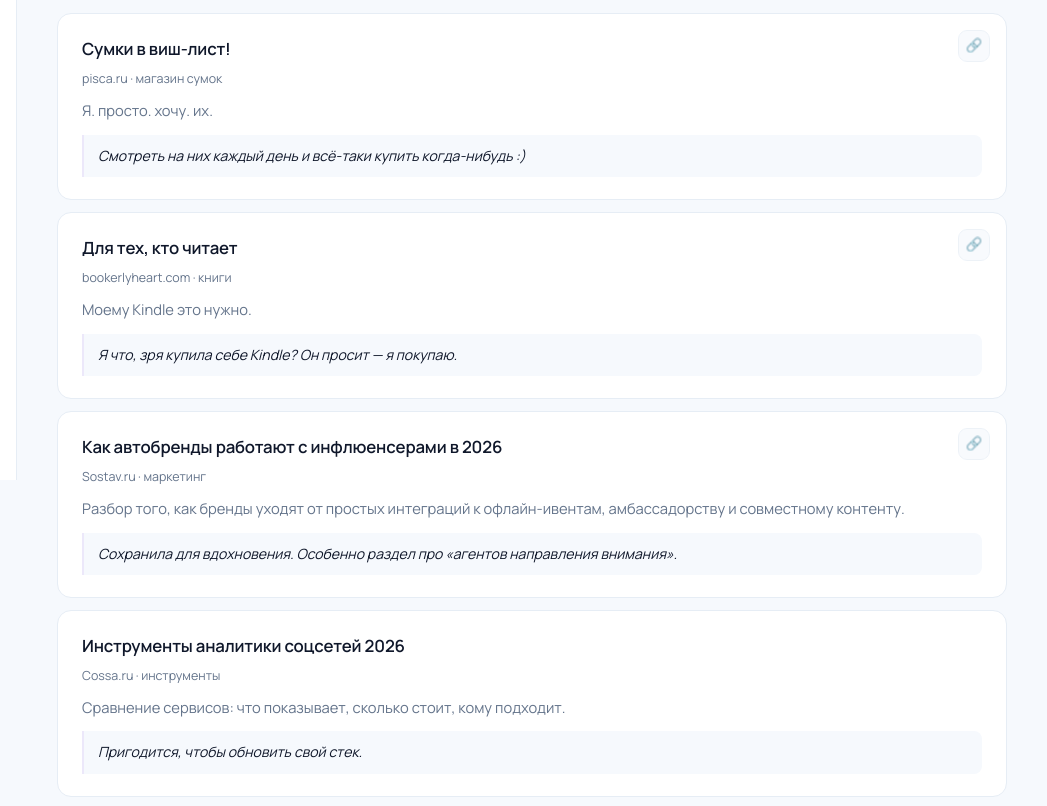
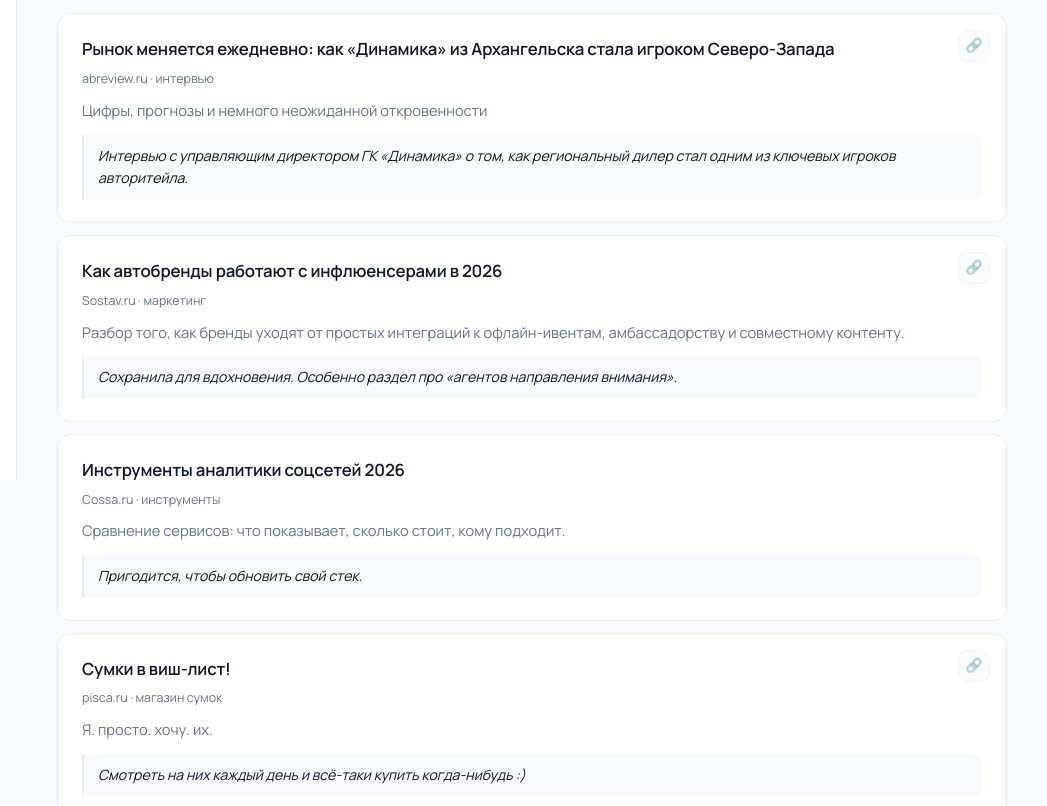
Before and after one commit to eabulatetskaya-web/eka-life, a plain HTML site: page links.html in a window 1280 px wide. Shown: the part 320-1126 px from the top of the page, 233-1280 px from the left. Drawn offline with nearby package versions, Linux system fonts and the light colour scheme.

Commit message:
Update links.html

```diff
--- a/links.html
+++ b/links.html
@@ -76,18 +76,11 @@
 
   <section class="links-list">
 
-    <a class="link-item" href="https://pisca.ru/" target="_blank" data-topic="life">
-      <h3>Сумки в виш-лист!</h3>
-      <div class="link-source">pisca.ru · магазин сумок</div>
-      <p>Я. просто. хочу. их.</p>
-      <div class="link-comment">Смотреть на них каждый день и всё-таки купить когда-нибудь :)</div>
-    </a>
-
-    <a class="link-item" href="https://bookerlyheart.com/" target="_blank" data-topic="hobby">
-      <h3>Для тех, кто читает</h3>
-      <div class="link-source">bookerlyheart.com · книги</div>
-      <p>Моему Kindle это нужно.</p>
-      <div class="link-comment">Я что, зря купила себе Kindle? Он просит — я покупаю.</div>
+    <a class="link-item" href="https://abreview.ru/ab/interview/dealers/andrey_bulatetskiy_dynamica/?srs=slider" target="_blank" data-topic="career">
+      <h3>Рынок меняется ежедневно: как «Динамика» из Архангельска стала игроком Северо-Запада</h3>
+      <div class="link-source">abreview.ru · интервью</div>
+      <p>Цифры, прогнозы и немного неожиданной откровенности</p>
+      <div class="link-comment">Интервью с управляющим директором ГК «Динамика» о том, как региональный дилер стал одним из ключевых игроков авторитейла.</div>
     </a>
 
     <a class="link-item" href="https://www.sostav.ru/publication/formaty-raboty-s-inflyuenserami-87531.html" target="_blank" data-topic="career">
@@ -104,11 +97,25 @@
       <div class="link-comment">Пригодится, чтобы обновить свой стек.</div>
     </a>
 
+    <a class="link-item" href="https://pisca.ru/" target="_blank" data-topic="life">
+      <h3>Сумки в виш-лист!</h3>
+      <div class="link-source">pisca.ru · магазин сумок</div>
+      <p>Я. просто. хочу. их.</p>
+      <div class="link-comment">Смотреть на них каждый день и всё-таки купить когда-нибудь :)</div>
+    </a>
+
     <a class="link-item" href="#" target="_blank" data-topic="life">
       <h3>Лучшие чайные Москвы 2026</h3>
       <div class="link-source">The Village · Москва</div>
       <p>Подборка атмосферных чайных в центре.</p>
       <div class="link-comment">Сохранила 3 адреса, чтобы сходить. Остальные — на потом.</div>
+    </a>
+
+    <a class="link-item" href="https://bookerlyheart.com/" target="_blank" data-topic="hobby">
+      <h3>Для тех, кто читает</h3>
+      <div class="link-source">bookerlyheart.com · книги</div>
+      <p>Моему Kindle это нужно.</p>
+      <div class="link-comment">Я что, зря купила себе Kindle? Он просит — я покупаю.</div>
     </a>
 
   </section>
```
